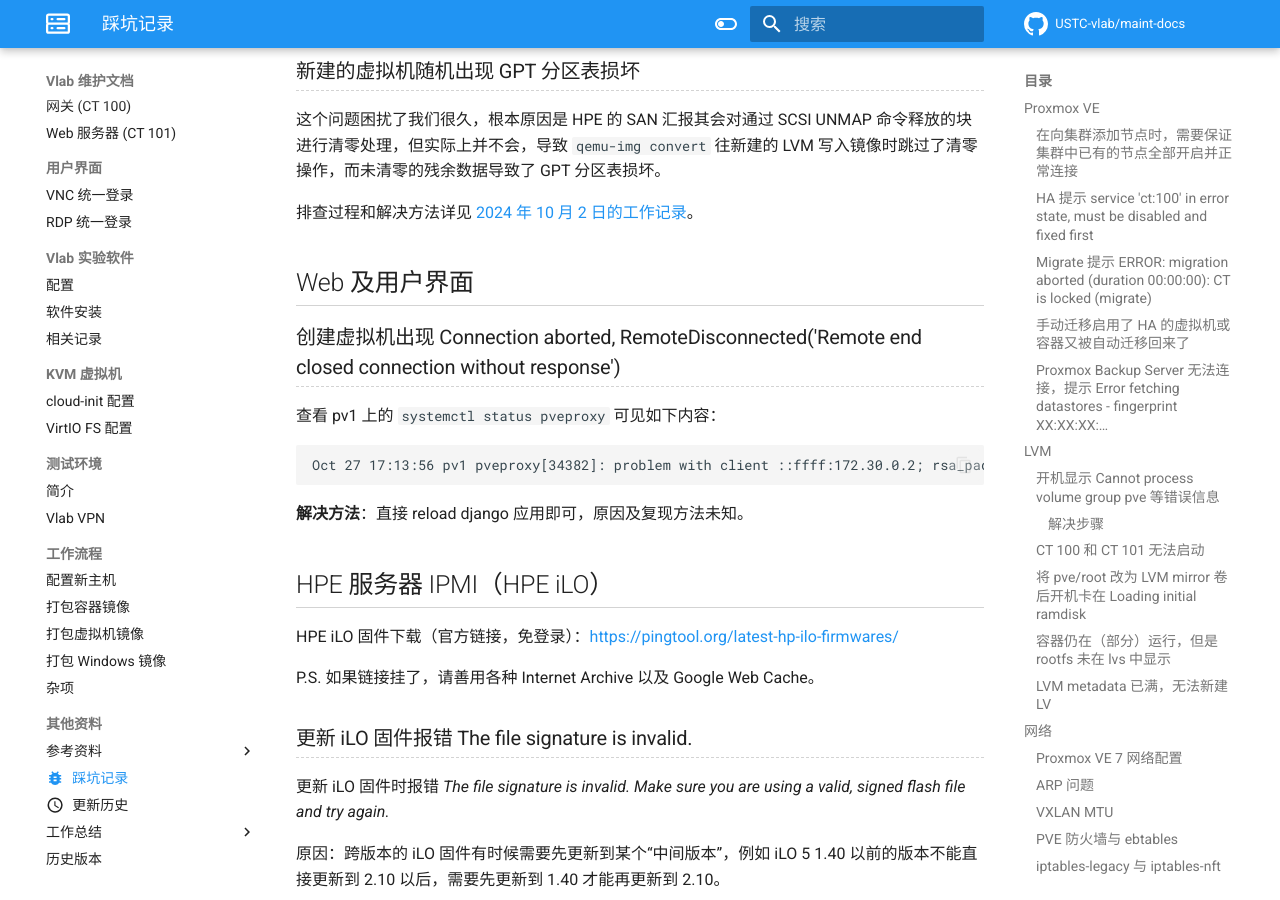
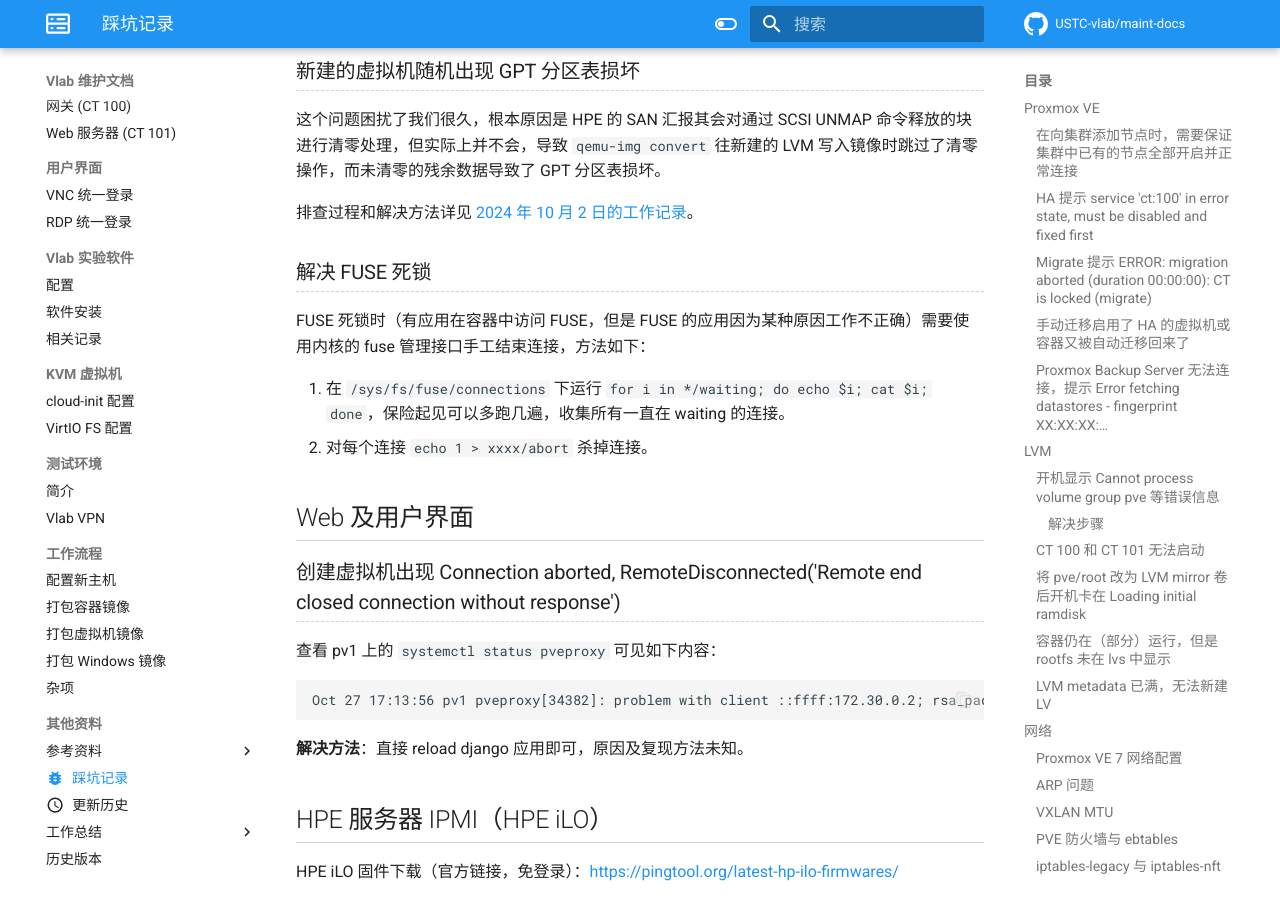
Before and after one commit to USTC-vlab/maint-docs, an MkDocs documentation site: the page built from docs/traps.md, in a window 1280 px wide and 900 px high, scrolled down 12120 px. Built offline with MkDocs 1.6.1 and Material for MkDocs 9.7.7, drawn with Linux system fonts in a browser that asks for light colours; comment, search, counter and statistics services are not loaded.

Commit message:
Add fuse kill connection method

```diff
--- a/docs/traps.md
+++ b/docs/traps.md
@@ -473,6 +473,13 @@ See [2023 年 1 月 28 日工作记录](./records/2023-01-28.md).
 
 排查过程和解决方法详见 [2024 年 10 月 2 日的工作记录](records/2024-10-02.md)。
 
+### 解决 FUSE 死锁
+
+FUSE 死锁时（有应用在容器中访问 FUSE，但是 FUSE 的应用因为某种原因工作不正确）需要使用内核的 fuse 管理接口手工结束连接，方法如下：
+
+1. 在 `/sys/fs/fuse/connections` 下运行 `for i in */waiting; do echo $i; cat $i; done`，保险起见可以多跑几遍，收集所有一直在 waiting 的连接。
+2. 对每个连接 `echo 1 > xxxx/abort` 杀掉连接。
+
 ## Web 及用户界面
 
 ### 创建虚拟机出现 Connection aborted, RemoteDisconnected('Remote end closed connection without response')
```
